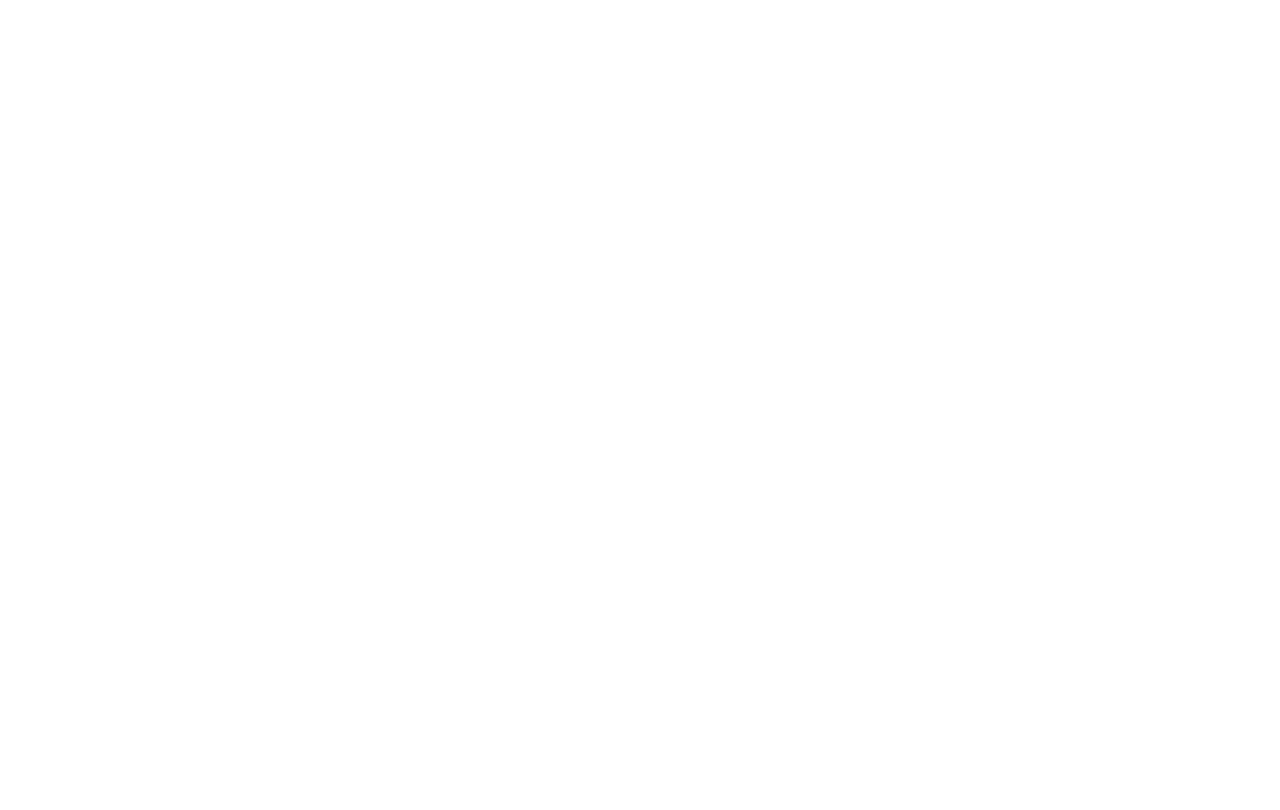
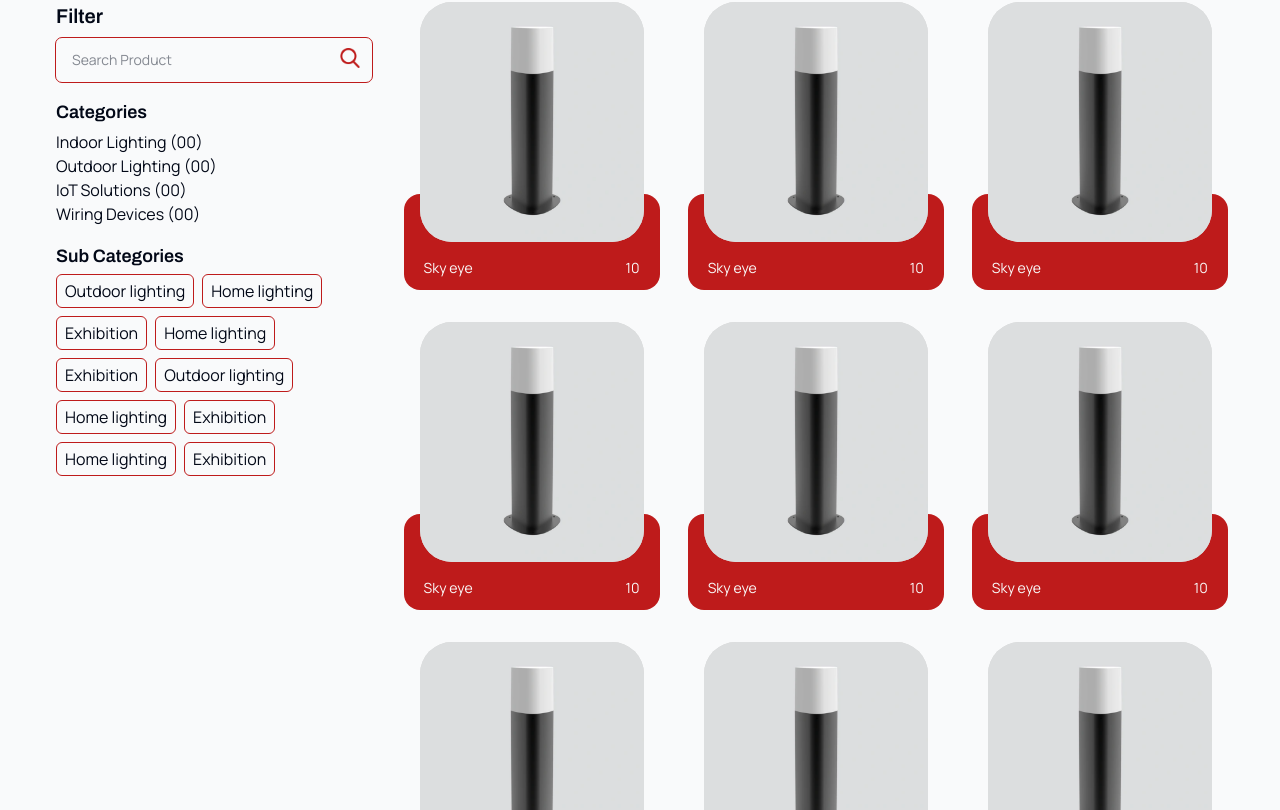
Before and after one commit to rohithcd/RMAX, a Next.js app: page /products/1 in a window 1280 px wide. Before the commit this address had no page. Shown: the part 470-1280 px from the top of the page. Before the commit the page ends 800 px from the top, so only its background shows below. Built offline with nearby package versions, Linux system fonts and the light colour scheme.

Commit message:
feat: implemented new, products page

```diff
--- /dev/null
+++ b/src/app/(root)/news/page.tsx
@@ -0,0 +1,23 @@
+// Importing built-in dependencies
+import React from "react";
+
+// Importing components
+import TopBanner from "@/components/sections/topBanner/topBanner";
+
+
+const News: React.FC = () => {
+    return (
+        <>
+            <TopBanner src="/images/aboutus-overlay.png" title="News" subtitle="Home / News"/>
+
+            <section className="section section-margin">
+                <h2 className="text-4xl font-bold mb-2">Explore What’s New at <span className="color-primary">RMAX</span></h2>
+                <p className="text-sm color-grey">Stay ahead with the latest from RMAX — your trusted partner in lighting and electrical innovation. From next-gen product launches to major project highlights, industry trends, and breakthrough technologies, this is where we share our journey of innovation and growth. Whether it’s a smart lighting solution, a regional success story, or an insight into the future of energy-efficient systems, the RMAX Newsroom keeps you inspired and informed — one update at a time.</p>
+            </section>
+
+        </>
+
+    );
+};
+
+export default News;
--- /dev/null
+++ b/src/app/(root)/products/[category]/page.tsx
@@ -0,0 +1,100 @@
+// Importing built-in dependencies
+import React from "react";
+import Image from "next/image";
+
+// Importing components
+import TopBanner from "@/components/sections/topBanner/topBanner";
+import HomeProducts from "@/components/sections/homeProducts";
+
+
+const ProductListPage: React.FC = () => {
+    return (
+        <>
+            <TopBanner src="/images/products-overlay.png" title="Products" subtitle="Home / Products"/>
+
+            <section className="section section-margin flex gap-8">
+                <aside className="w-[20rem]">
+                    <h5 className="text-xl font-semibold mb-2">Filter</h5>
+
+                    <span className="relative">
+                        <input
+                            className="outline-[#BE1B1B] outline-1 rounded-md py-3 px-4 text-sm text-black w-full"
+                            type="text"
+                            placeholder="Search Product"
+                            name="search"
+                            required
+                        ></input>
+                        <Image src="/images/search.png" alt="search" width={20} height={20} className="absolute top-0 right-3"/>
+                    </span>
+
+
+                    <h6 className="text-lg font-semibold mt-4 my-1">Categories</h6>
+
+                    <ul>
+                        <li className="flex justify-between">Indoor Lighting (00)</li>
+                        <li className="flex justify-between">Outdoor Lighting (00)</li>
+                        <li className="flex justify-between">IoT Solutions (00)</li>
+                        <li className="flex justify-between">Wiring Devices (00)</li>
+                    </ul>
+
+                    <h6 className="text-lg font-semibold mt-4 mb-1">Sub Categories</h6>
+
+                    <div className="flex flex-wrap gap-2">
+                        <Tag content="Outdoor lighting"/>
+                        <Tag content="Home lighting"/>
+                        <Tag content="Exhibition"/>
+                        <Tag content="Home lighting"/>
+                        <Tag content="Exhibition"/>
+                        <Tag content="Outdoor lighting"/>
+                        <Tag content="Home lighting"/>
+                        <Tag content="Exhibition"/>
+                        <Tag content="Home lighting"/>
+                        <Tag content="Exhibition"/>
+                    </div>
+                </aside>
+
+                <div className="grid grid-cols-3 gap-8">
+                    <Product/>
+                    <Product/>
+                    <Product/>
+                    <Product/>
+                    <Product/>
+                    <Product/>
+                    <Product/>
+                    <Product/>
+                    <Product/>
+                    <Product/>
+                    <Product/>
+                </div>
+            </section>
+        </>
+    );
+};
+
+const Product = () => {
+    return (
+        <div className="relative flex flex-col items-center h-[18rem] w-[16rem]">
+            <figure className="z-2 relative bg-[#d9d9d9] overflow-hidden rounded-4xl h-[15rem] w-[14rem]">
+                <Image src="/images/demo/product1.png" alt="Product Image" fill={true} />
+            </figure>
+            <div className="flex items-end justify-between px-5 py-3 absolute top-48 bg-color-primary rounded-2xl h-[6rem] w-[16rem]">
+                <p className="text-sm text-stone-50">Sky eye</p>
+                <p className="text-sm text-stone-50">10</p>
+            </div>
+        </div>
+    )
+}
+
+const Tag = ({ content }: {content: string}) => {
+    return (
+        <>
+            <span
+                className="border-1 border-c-primary rounded-md px-2 py-1"
+            >
+                {content}
+            </span>
+        </>
+    );
+}
+
+export default ProductListPage;
--- /dev/null
+++ b/src/app/(root)/projects/page.tsx
@@ -0,0 +1,96 @@
+// Importing built-in dependencies
+import React from "react";
+import Image from 'next/image';
+
+// Importing components
+import TopBanner from "@/components/sections/topBanner/topBanner";
+
+
+const ProjectsPage: React.FC = () => {
+    return (
+        <>
+            <TopBanner src="/images/aboutus-overlay.png" title="Projects" subtitle="Home / Projects"/>
+
+            <section className="section section-margin">
+                <h2 className="text-4xl font-bold mb-2">Lighting the World’s Landmark Spaces with <span className="color-primary">RMAX</span></h2>
+                <p className="text-sm color-grey">RMAX proudly delivers advanced lighting and electrical solutions to some of the most renowned and influential projects worldwide. From exclusive residential complexes to high-profile commercial developments, and from public sector initiatives to green urban spaces, our expertise lies in blending aesthetic brilliance with functional performance.
+                 <br/> Our solutions are tailored to achieve flawless integration, technical reliability, and architectural impact, continually raising the bar in the lighting and smart technology industries.</p>
+
+                 <div className="flex w-full my-8 gap-8">
+                    <div className="flex flex-col gap-4">
+                        <TextCard content="Exterior and Architectural Lighting Installations"/>
+                        <TextCard content="Hotel & Resort Lighting Concepts"/>
+                        <TextCard content="Park, Landscape, and Garden Illumination"/>
+                        <TextCard content="Smart Urban Infrastructure & IoT-Driven Projects"/>
+                        <TextCard content="Government-Endorsed Solar Street Lighting"/>
+                        <TextCard content="Complete Lighting & Electrical Systems for Urban and Industrial Projects"/>
+
+                        <p className="text-center px-32">At <span className="color-primary font-bold">RMAX</span>, we turn creative visions into reality — lighting spaces with innovation, purpose, and precision.</p>
+
+                        <div className="grid grid-cols-2 gap-4">
+                            <ImageCard src="/images/why-rmax-card-overlay.png" caption="25,000 sqm facility"/>
+                            <ImageCard src="/images/why-rmax-card-overlay.png" caption="25,000 sqm facility"/>
+                            <ImageCard src="/images/why-rmax-card-overlay.png" caption="25,000 sqm facility"/>
+                            <ImageCard src="/images/why-rmax-card-overlay.png" caption="25,000 sqm facility"/>
+                        </div>
+
+                    </div>
+
+                    <aside className="w-[20rem]">
+                        <h5 className="text-xl font-semibold mb-2">Search</h5>
+
+                        <span className="relative">
+                            <input
+                                className="outline-[#BE1B1B] outline-1 rounded-md py-3 px-4 text-sm text-black w-full"
+                                type="text"
+                                placeholder="Search"
+                                name="search"
+                                required
+                            ></input>
+                            <Image src="/images/search.png" alt="search" width={20} height={20} className="absolute top-0 right-3"/>
+                        </span>
+
+
+                        <h6 className="text-lg font-semibold mt-4 my-1">Categories</h6>
+
+                        <ul>
+                            <li className="flex justify-between"><p># Solution</p><span>(00)</span></li>
+                            <li className="flex justify-between"><p># Project</p><span>(00)</span></li>
+                            <li className="flex justify-between"><p># News</p><span>(00)</span></li>
+                        </ul>
+                    </aside>
+
+                 </div>
+            </section>
+
+
+        </>
+
+    );
+};
+
+const TextCard = ({ content }: {content: string}) => {
+    return (
+        <>
+            <span className="w-full h-[4rem] border-[#BE1B1B] flex items-center justify-center border-2 px-5 py-3 rounded-lg color-primary font-bold text-center">
+                {content}
+            </span>
+        </>
+    );
+}
+
+interface ImageCardProps {
+    src: string;
+    caption: string;
+}
+
+const ImageCard: React.FC<ImageCardProps> = ({ src, caption}) => {
+    return (
+        <figure className="relative bg-[#D9D9D9] w-full h-[18rem] mt-6 rounded-4xl overflow-hidden">
+            <Image src={src} alt="Why RMAX card image" fill={true}/>
+            <figcaption className="w-full absolute bottom-0 f-primary text-sky-50 text-lg py-8 px-6 align-bottom" style={{backgroundColor: "rgba(190, 27, 27, 0.7)"}}>{caption}</figcaption>
+        </figure>
+    );
+}
+
+export default ProjectsPage;
--- a/src/components/sections/contactForm/index.tsx
+++ b/src/components/sections/contactForm/index.tsx
@@ -20,20 +20,20 @@ const ContactForm: React.FC = () => {
 
                 <div className="flex flex-col gap-4 mb-4">
                     <div className={`${styles['input-wrapper']} flex justify-between w-full gap-4`}>
-                        <input className="outline-[#BE1B1B] outline-1 rounded-md py-3 px-4 text-sm text-black w-full" type="text" placeholder="First Name" name="firstname" required></input>
-                        <input className="outline-[#BE1B1B] outline-1 rounded-md py-3 px-4 text-sm text-black w-full" type="text" placeholder="Last Name" name="lastname" required></input>
+                        <input className="outline-[#BE1B1B] outline-2 rounded-md py-3 px-4 text-sm text-black w-full" type="text" placeholder="First Name" name="firstname" required></input>
+                        <input className="outline-[#BE1B1B] outline-2 rounded-md py-3 px-4 text-sm text-black w-full" type="text" placeholder="Last Name" name="lastname" required></input>
                     </div>
 
                     <div className={`${styles['input-wrapper']} flex justify-between w-full gap-4`}>
-                        <input className="outline-[#BE1B1B] outline-1 rounded-md py-3 px-4 text-sm text-black w-full" type="email" placeholder="Email" name="email" required></input>
-                        <input className="outline-[#BE1B1B] outline-1 rounded-md py-3 px-4 text-sm text-black w-full" type="tel" placeholder="Phone" name="phone" required></input>
+                        <input className="outline-[#BE1B1B] outline-2 rounded-md py-3 px-4 text-sm text-black w-full" type="email" placeholder="Email" name="email" required></input>
+                        <input className="outline-[#BE1B1B] outline-2 rounded-md py-3 px-4 text-sm text-black w-full" type="tel" placeholder="Phone" name="phone" required></input>
                     </div>
 
                     <div className={`${styles['input-wrapper']} flex justify-between gap-4 w-1/2 pr-2`}>
-                        <input className="outline-[#BE1B1B] outline-1 rounded-md py-3 px-4 text-sm w-full text-black" type="text" placeholder="Country" name="country" required></input>
+                        <input className="outline-[#BE1B1B] outline-2 rounded-md py-3 px-4 text-sm w-full text-black" type="text" placeholder="Country" name="country" required></input>
                     </div>
 
-                    <textarea className="outline-[#BE1B1B] outline-1 rounded-md py-3 px-4 text-sm text-black w-full" placeholder="Message" rows={5}></textarea>
+                    <textarea className="outline-[#BE1B1B] outline-2 rounded-md py-3 px-4 text-sm text-black w-full" placeholder="Message" rows={5}></textarea>
                 </div>
 
                 <Button name="Submit"/>
```
Also changed, not shown: public/images/search.png (added).
